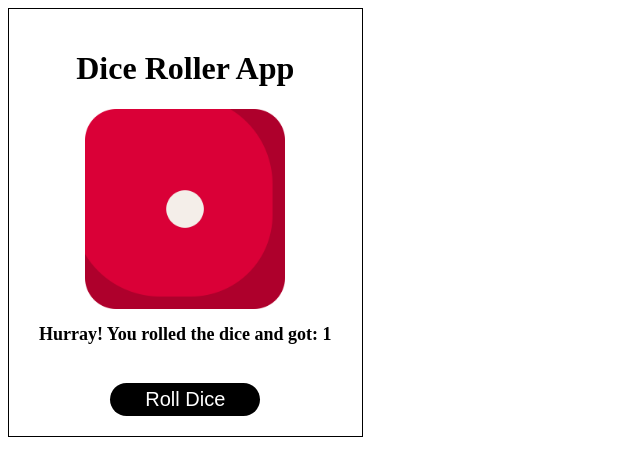
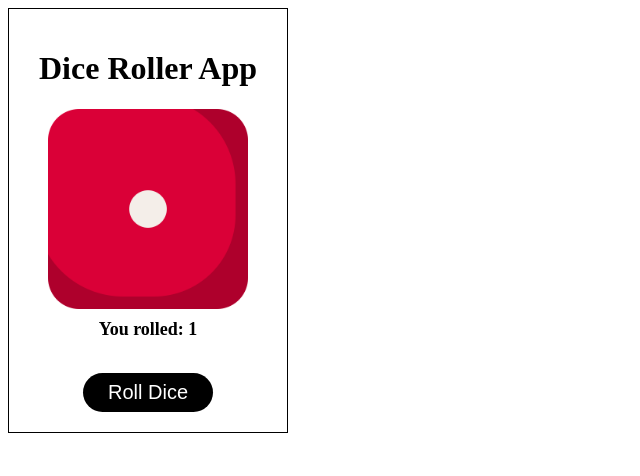
Before and after one commit to mayurilanjewar27/Dice-Roller, a plain HTML site: page index.html in a window 1280 px wide. Both pictures are taken after a click on the button "Roll Dice". Shown: the whole page, without its empty margins (0-640 px from the left). Drawn offline with Linux system fonts and the light colour scheme.

Commit message:
added info

```diff
--- a/index.html
+++ b/index.html
@@ -6,70 +6,75 @@
     <style>
         .dice-container{
             border: 1px solid black;
-            max-width: fit-content;
             padding: 20px 30px;
+            width: fit-content;
             display: flex;
             flex-direction: column;
             align-items: center;
         }
 
-        .roll-button{
-            background-color: #000;
-            color:#fff;
-            font-size: 20px;
-            padding: 5px 20px;
-            border:none;
-            width: 150px;
-            border-radius: 40px;
-            margin-top: 20px;
-            cursor:pointer;
-        }
-
-        #dice-image{
+        #diceImg{
             height: 200px;
             object-fit: contain;
         }
 
-        #result{
+        #rollBtn{
+            background-color: black;
+            color: white;
+            font-size: 20px;
+            padding: 8px 25px;
+            border: none;
+            border-radius: 40px;
             margin-top: 15px;
+            cursor: pointer;
+        }
+
+        #diceResult{
+            margin-top: 10px;
             font-size: 18px;
             font-weight: bold;
         }
     </style>
 </head>
+
 <body>
+
 <div class="dice-container">
     <h1>Dice Roller App</h1>
 
-    <img src="default.png" alt="Dice" id="dice-image" />
 
-    <p id="result"></p>
+    <img src="default.png" id="diceImg" alt="Dice">
 
-    <button class="roll-button" onclick="rollDice()">Roll Dice</button>
+    <p id="diceResult">Click Roll Dice</p>
+
+
+    <button id="rollBtn" onclick="rollDice()">Roll Dice</button>
 </div>
-</body>
+
 <script>
 function rollDice(){
-    const imgElement = document.getElementById("dice-image");
-    const resultElement = document.getElementById("result");
+    const diceImg = document.getElementById("diceImg");
+    const diceResult = document.getElementById("diceResult");
+
     const randomNum = Math.floor(Math.random() * 6) + 1;
 
-    resultElement.innerText = `Hurray! You rolled the dice and got: ${randomNum}`;
+    diceResult.innerText = "You rolled: " + randomNum;
 
     if(randomNum === 1){
-        imgElement.src = "one.png";
+        diceImg.src = "one.png";
     } else if(randomNum === 2){
-        imgElement.src = "two.png";
+        diceImg.src = "two.png";
     } else if(randomNum === 3){
-        imgElement.src = "three.png";
+        diceImg.src = "three.png";
     } else if(randomNum === 4){
-        imgElement.src = "four.png";
+        diceImg.src = "four.png";
     } else if(randomNum === 5){
-        imgElement.src = "five.png";
-    } else {
-        imgElement.src = "six.png";
+        diceImg.src = "five.png";
+    }  else {
+        diceImg.src = "six.png";
     }
 }
+</script>
 
-</script>
+</body>
 </html>
```
Lines whose indentation alone changed are shown as unchanged.
